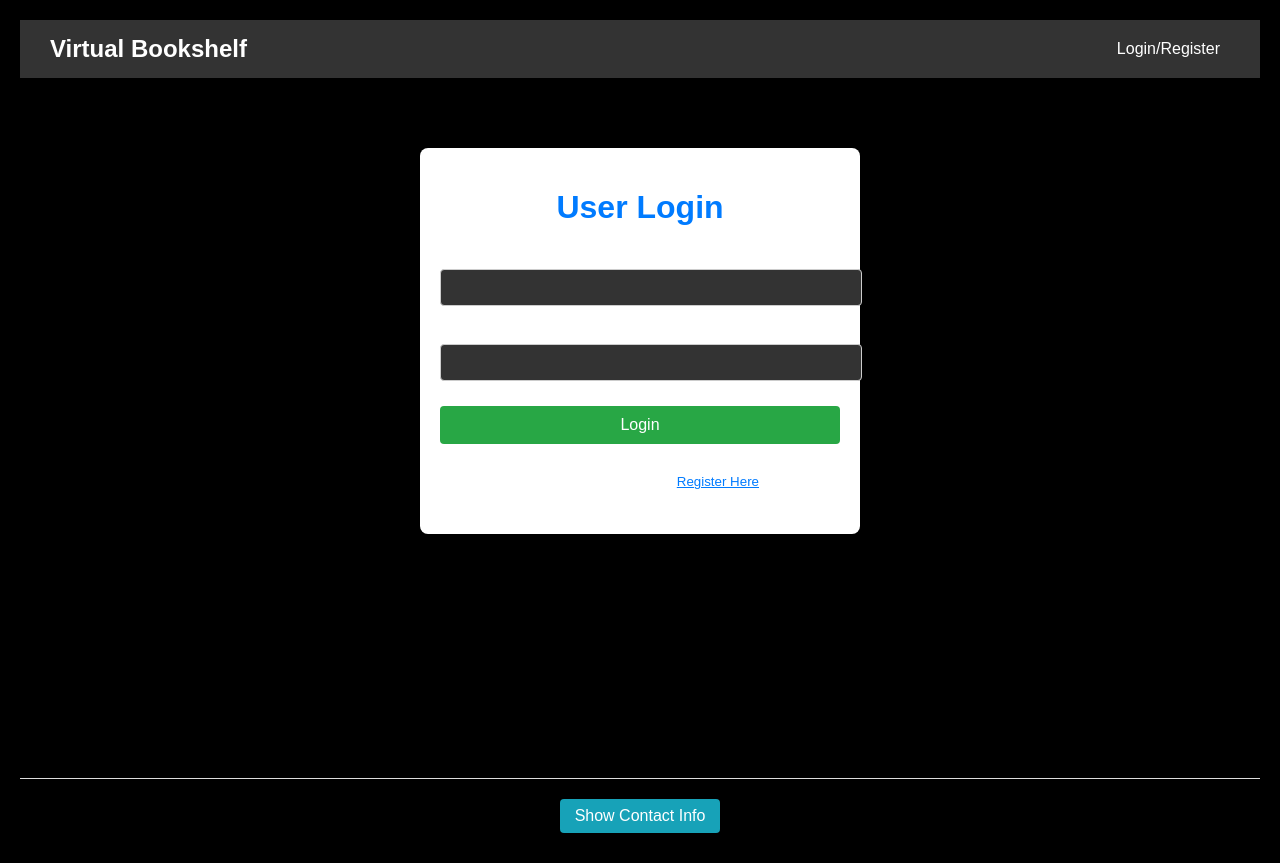
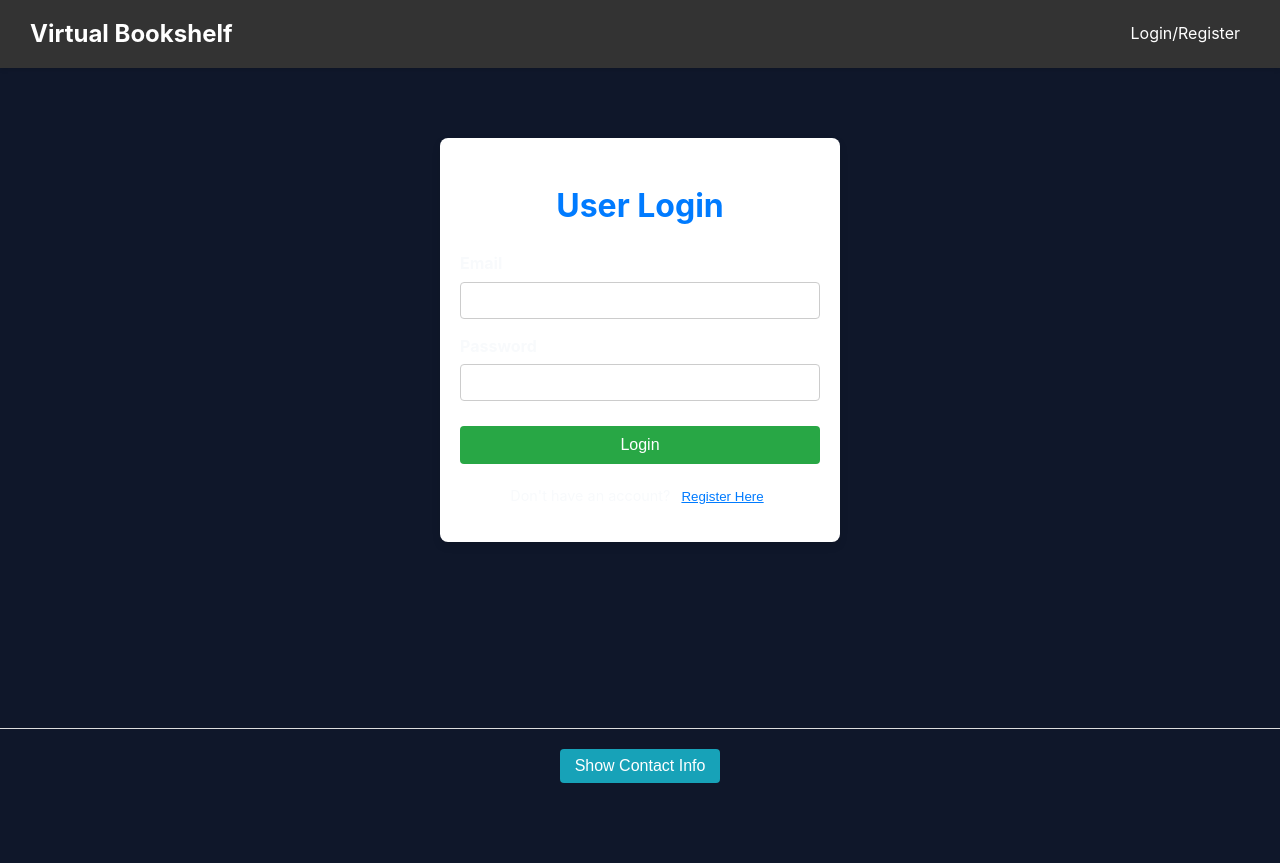
Before and after one commit to Rohith-avihs/Virtual_Bookshelf, a React (Create React App) app in the folder frontend/: page / in a window 1280 px wide. After the commit the page ends 800 px from the top, so only its background shows below. Built offline with nearby package versions, Linux system fonts and the light colour scheme.

Commit message:
darktheme

```diff
--- a/frontend/src/index.css
+++ b/frontend/src/index.css
@@ -1,102 +1,37 @@
-body {
-    font-family: Arial, sans-serif;
-    margin: 20px;
-    background-color: #000000; /* Black background */
-    color: #ffffff; /* White text */
-    min-height: 100vh;
+/* index.css */
+:root {
+  --bg-dark: #0f172a;        /* Main background */
+  --bg-surface: #1e293b;     /* Card/Navbar background */
+  --accent: #38bdf8;         /* Primary Action color (Cyan) */
+  --accent-glow: rgba(56, 189, 248, 0.15);
+  --text-main: #f8fafc;      /* Bright white-ish text */
+  --text-muted: #94a3b8;     /* Grayish text for descriptions */
+  --border: #334155;         /* Subtle lines */
+  --danger: #ef4444;         /* Red for delete/logout */
 }
 
-h1 {
-    text-align: center;
-    color: #ffffff; /* White heading */
-    margin-bottom: 30px;
+* {
+  box-sizing: border-box;
+  transition: all 0.2s ease-in-out;
 }
 
-#book-form {
-    display: flex;
-    justify-content: center;
-    gap: 10px;
-    margin-bottom: 20px;
-    flex-wrap: wrap;
+body {
+  margin: 0;
+  font-family: 'Inter', -apple-system, sans-serif;
+  background-color: var(--bg-dark);
+  color: var(--text-main);
+  line-height: 1.6;
 }
 
-input {
-    padding: 10px;
-    border: 1px solid #cccccc; /* Light gray border */
-    border-radius: 4px;
-    background-color: #333333; /* Dark gray input background */
-    color: #ffffff; /* White text */
+/* Scannable Grid for Books */
+#bookshelf {
+  display: grid;
+  grid-template-columns: repeat(auto-fill, minmax(280px, 1fr));
+  gap: 2rem;
+  padding: 2rem 0;
 }
 
-input::placeholder {
-    color: #cccccc; /* Gray placeholder text */
-}
-
-button {
-    padding: 10px;
-    border: 1px solid #cccccc;
-    border-radius: 4px;
-    cursor: pointer;
-    color: #ffffff; /* White text */
-    background-color: #333333; /* Dark gray background */
-    transition: background-color 0.3s;
-}
-
-button:hover {
-    background-color: #555555; /* Lighter gray on hover */
-}
-
-#upload-btn {
-    background-color: #007bff; /* Blue accent for upload button */
-}
-
-#upload-btn:hover {
-    background-color: #0056b3; /* Darker blue on hover */
-}
-
-#bookshelf {
-    display: grid;
-    grid-template-columns: repeat(auto-fill, minmax(200px, 1fr));
-    gap: 20px;
-}
-
-.book {
-    background-color: #222222; /* Dark gray book card */
-    padding: 15px;
-    border-radius: 8px;
-    box-shadow: 0 2px 5px rgba(255, 255, 255, 0.1); /* Subtle white shadow */
-    text-align: center;
-    border: 1px solid #444444; /* Gray border */
-}
-
-.book img {
-    max-width: 100%;
-    height: auto;
-    margin-bottom: 10px;
-    border-radius: 4px;
-    border: 1px solid #cccccc; /* Light border around images */
-}
-
-.book h3 {
-    margin: 0 0 10px;
-    color: #ffffff; /* White title */
-}
-
-.book p {
-    margin: 5px 0;
-    color: #cccccc; /* Gray text for author/genre */
-}
-
-.remove-btn {
-    background-color: #dc3545; /* Red for remove button */
-    color: #ffffff;
-    border: none;
-    padding: 5px 10px;
-    cursor: pointer;
-    margin-top: 10px;
-    border-radius: 4px;
-}
-
-.remove-btn:hover {
-    background-color: #c82333; /* Darker red on hover */
-}
+/* Custom Scrollbar */
+::-webkit-scrollbar { width: 8px; }
+::-webkit-scrollbar-track { background: var(--bg-dark); }
+::-webkit-scrollbar-thumb { background: var(--border); border-radius: 10px; }
```
